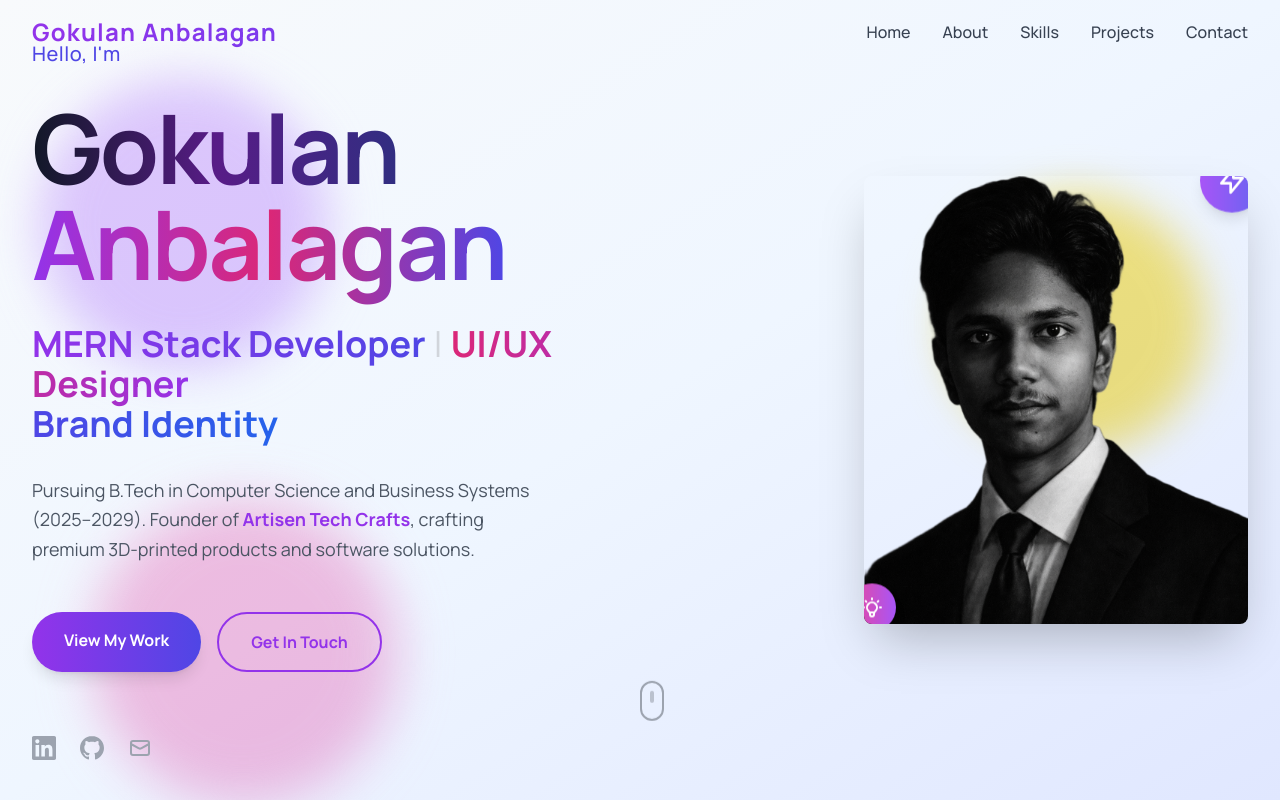
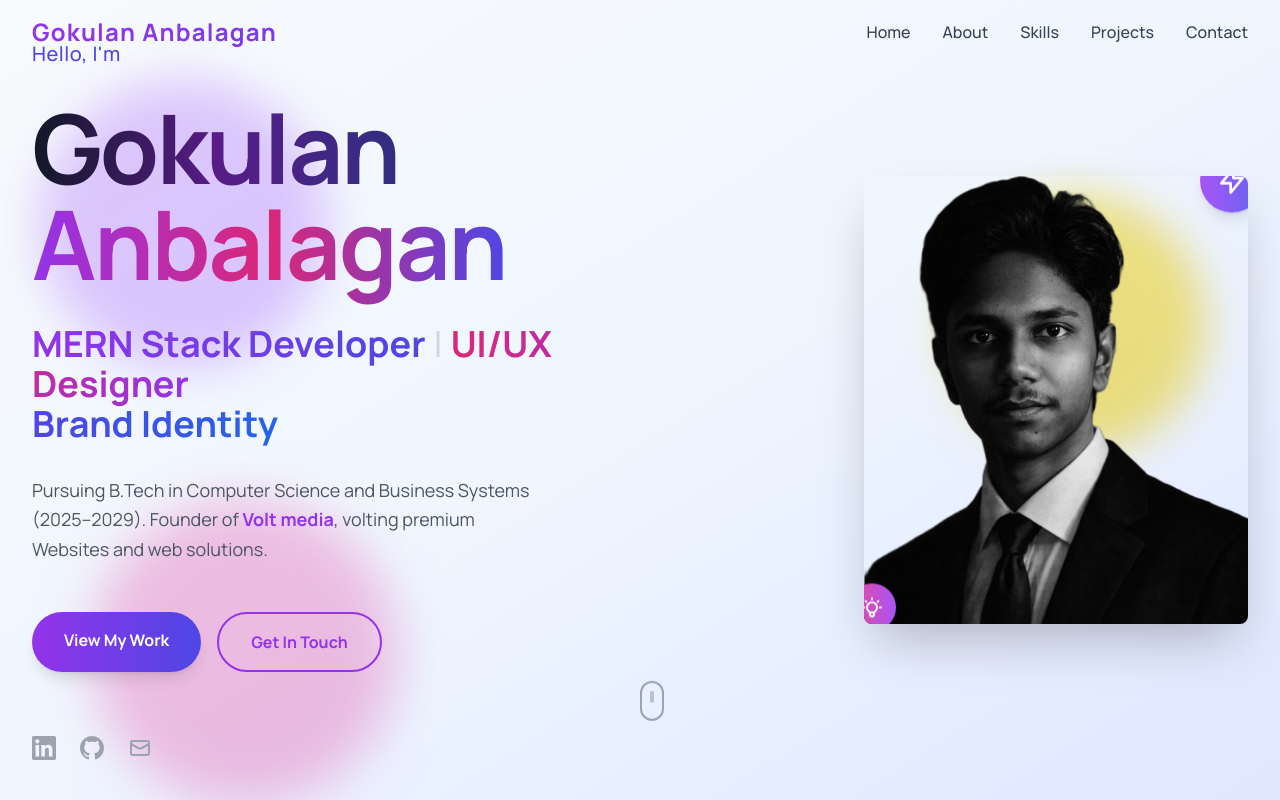
Before and after one commit to rkivln/animated-portfolio-website, a React (Vite) app: page / in a window 1280 px wide. Shown: the top 800 px of the page. Built offline with nearby package versions, Linux system fonts and the light colour scheme.

Commit message:
Update Hero.tsx

```diff
--- a/components/Hero.tsx
+++ b/components/Hero.tsx
@@ -137,7 +137,7 @@ const Hero: React.FC = () => {
             <div className="animate-slide-in-left max-w-lg mx-auto lg:mx-0" style={{ animationDelay: '0.8s' }}>
               <p className="text-gray-600 text-lg leading-relaxed">
                 Pursuing B.Tech in Computer Science and Business Systems (2025–2029).
-                Founder of <span className="font-semibold text-purple-600">Artisen Tech Crafts</span>, crafting premium 3D-printed products and software solutions.
+                Founder of <span className="font-semibold text-purple-600">Volt media</span>, volting premium Websites and web solutions.
               </p>
             </div>
 
```
